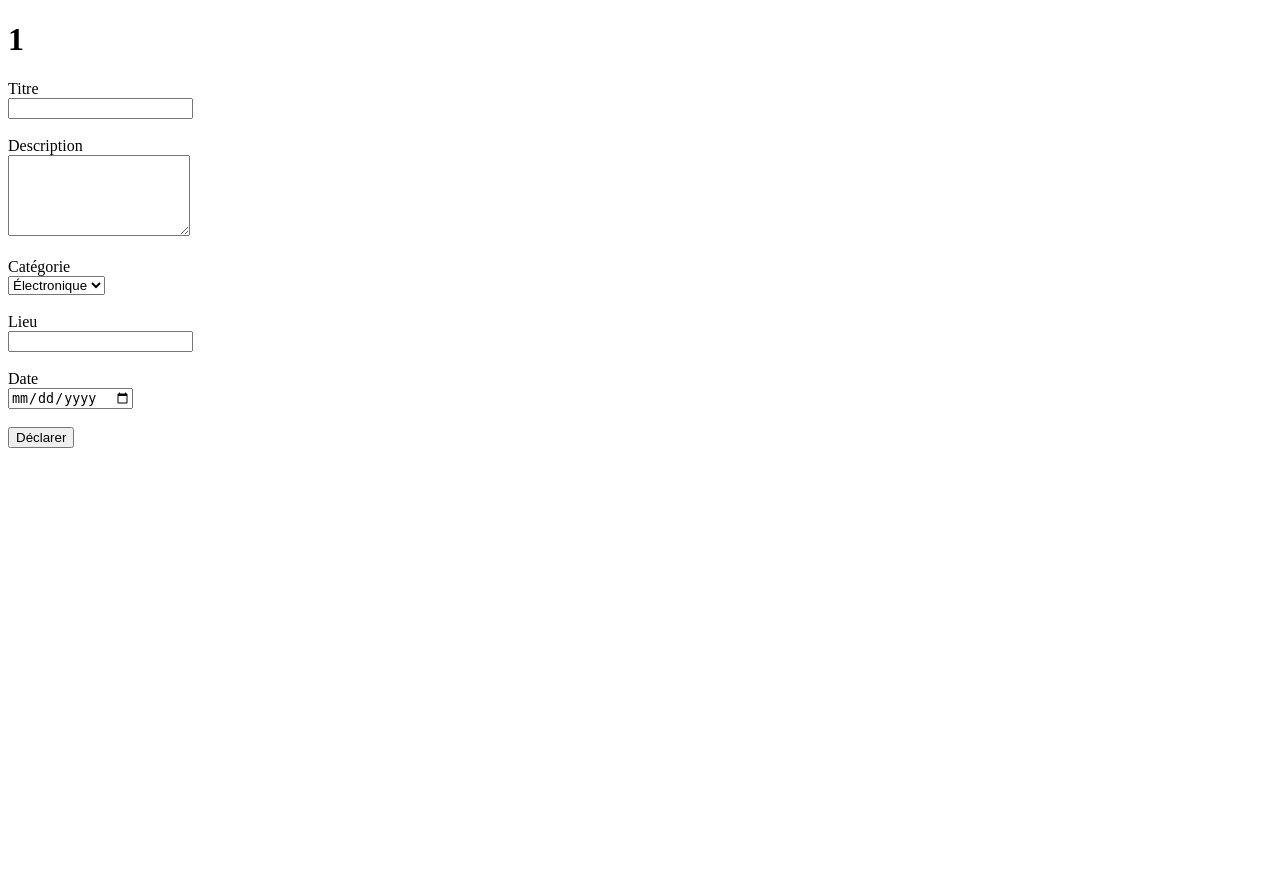
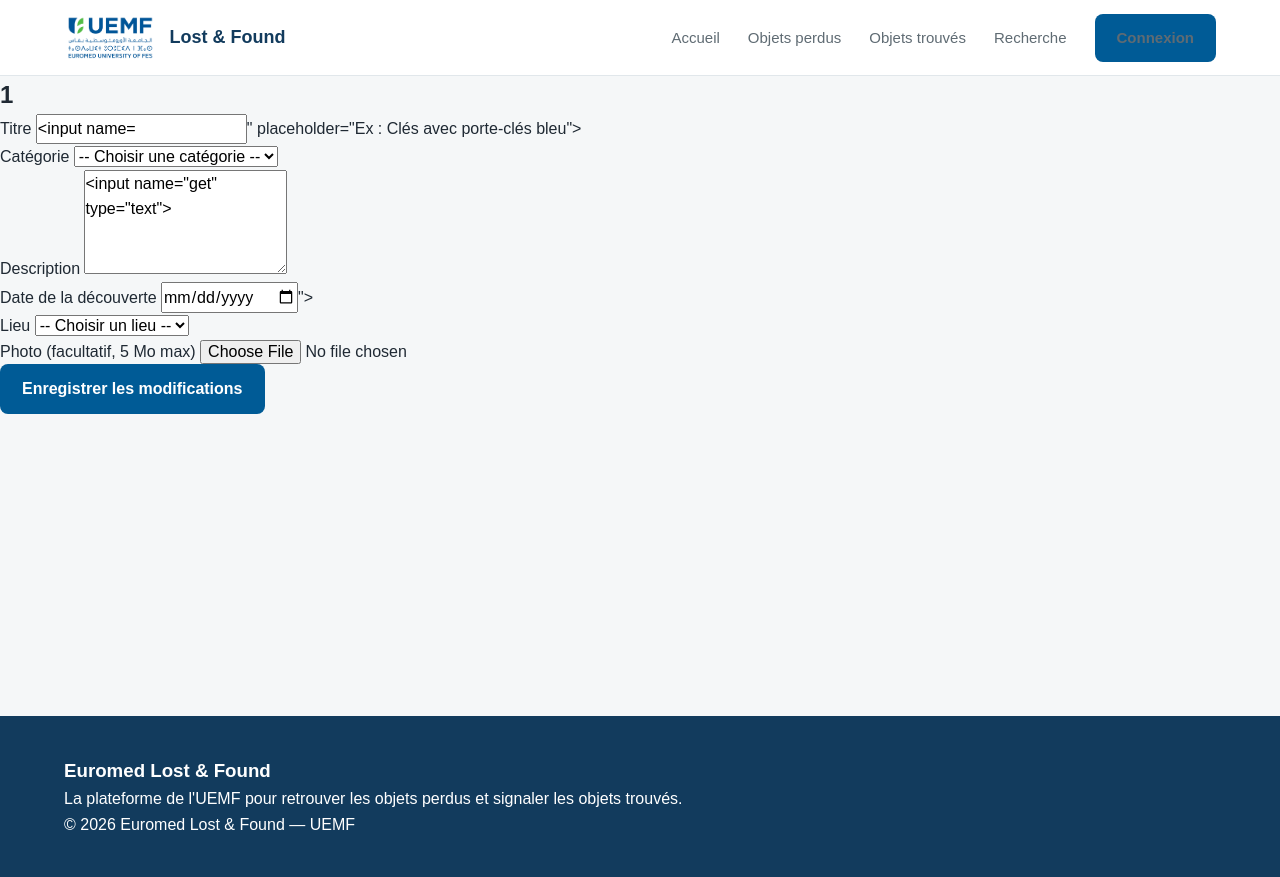
Before and after one commit to Super-game17/euromed-lost-found, a Flask app: template app/templates/items/declare.html in a window 1280 px wide. Before the commit the page ends 448 px from the top, so only its background shows below. Run offline with Flask 3, Linux system fonts and the light colour scheme; the template is opened without the code that fills it: most values are stand-ins (such as "Sample title", 1, 10 or a date in 2020); form fields are guessed from the names that the template uses; parts of the project's set-up code (start-up, migrations or seed data) failed here and were passed over.

Commit message:
Update declare.html for better form handling
Refactor item declaration form to use blocks and improve structure.

```diff
--- a/app/templates/items/declare.html
+++ b/app/templates/items/declare.html
@@ -1,35 +1,71 @@
-<!doctype html>
-<html lang="fr">
-  <head>
-    <meta charset="UTF-8" />
-    <title>{{ titre_page }}</title>
-  </head>
-  <body>
+{% extends "base.html" %}
+
+{% block title %}{{ titre_page }}{% endblock %}
+
+{% block content %}
+<section class="form-page">
     <h1>{{ titre_page }}</h1>
 
-    <form method="post">
-      <label for="title">Titre</label><br />
-      <input id="title" name="title" type="text" required /><br /><br />
+    <form method="POST" enctype="multipart/form-data" class="item-form">
 
-      <label for="description">Description</label><br />
-      <textarea id="description" name="description" rows="5" required></textarea><br /><br />
+        <div class="form-group">
+            <label for="title">Titre</label>
+            <input type="text" id="title" name="title" maxlength="120" required
+                   value="{{ form.get('title', item.title if item else '') }}"
+                   placeholder="Ex : Clés avec porte-clés bleu">
+        </div>
 
-      <label for="category">Catégorie</label><br />
-      <select id="category" name="category" required>
-        <option value="Électronique">Électronique</option>
-        <option value="Documents">Documents</option>
-        <option value="Clés">Clés</option>
-        <option value="Bagagerie">Bagagerie</option>
-        <option value="Autre">Autre</option>
-      </select><br /><br />
+        <div class="form-group">
+            <label for="category">Catégorie</label>
+            {% set cur = form.get('category', item.category if item else '') %}
+            <select id="category" name="category" required>
+                <option value="">-- Choisir une catégorie --</option>
+                {% for category in categories %}
+                    <option value="{{ category }}" {% if category == cur %}selected{% endif %}>{{ category }}</option>
+                {% endfor %}
+            </select>
+        </div>
 
-      <label for="location">Lieu</label><br />
-      <input id="location" name="location" type="text" required /><br /><br />
+        <div class="form-group">
+            <label for="description">Description</label>
+            <textarea id="description" name="description" rows="4" required
+                      placeholder="Couleur, marque, signes distinctifs...">{{ form.get('description', item.description if item else '') }}</textarea>
+        </div>
 
-      <label for="date_event">Date</label><br />
-      <input id="date_event" name="date_event" type="date" required /><br /><br />
+        <div class="form-group">
+            <label for="date_event">
+                {% if item_type == "lost" %}Date de la perte{% else %}Date de la découverte{% endif %}
+            </label>
+            <input type="date" id="date_event" name="date_event" required
+                   value="{{ form.get('date_event', item.date_event.isoformat() if item else '') }}">
+        </div>
 
-      <button type="submit">Déclarer</button>
+        <div class="form-group">
+            <label for="location">Lieu</label>
+            {% set curl = form.get('location', item.location if item else '') %}
+            <select id="location" name="location" required>
+                <option value="">-- Choisir un lieu --</option>
+                {% for location in locations %}
+                    <option value="{{ location }}" {% if location == curl %}selected{% endif %}>{{ location }}</option>
+                {% endfor %}
+            </select>
+        </div>
+
+        <div class="form-group">
+            <label for="photo">Photo (facultatif, 5 Mo max)</label>
+            <input type="file" id="photo" name="photo" accept="image/png,image/jpeg,image/webp">
+            {% if item and item.photo_filename %}
+                <p>Photo actuelle :</p>
+                <img src="{{ url_for('static', filename='uploads/' + item.photo_filename) }}"
+                     alt="Photo actuelle" style="max-width:150px;border-radius:8px;">
+            {% endif %}
+        </div>
+
+        <button type="submit" class="btn btn-primary">
+            {% if item %}Enregistrer les modifications
+            {% elif item_type == "lost" %}Déclarer l'objet perdu
+            {% else %}Déclarer l'objet trouvé{% endif %}
+        </button>
     </form>
-  </body>
-</html>
+</section>
+{% endblock %}
```
